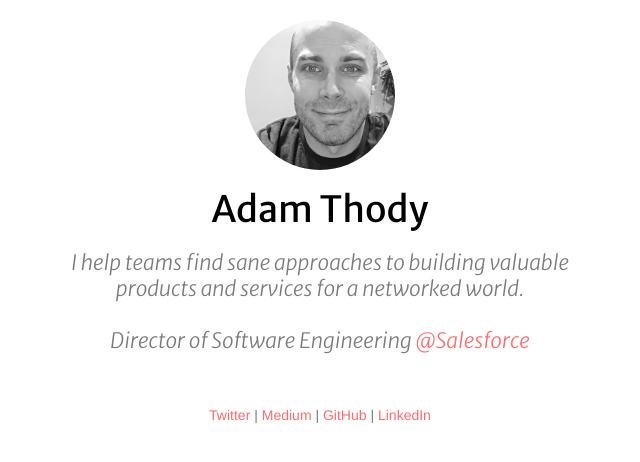
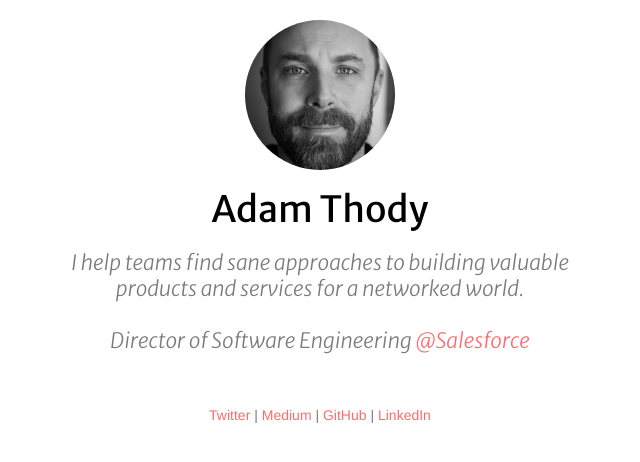
Before and after one commit to thody/thody.github.io, a Jekyll site: the page built from index.html, in a window 1280 px wide. Shown: the top 462 px of the page, without its empty margins (320-960 px from the left). Built offline with Jekyll 4.4.1, drawn with Linux system fonts in a browser that asks for light colours; nearby versions of some CDN libraries; the list of posts is cut into pages by our own code.

Commit message:
Switch to new portrait

```diff
--- a/_includes/header.html
+++ b/_includes/header.html
@@ -1,7 +1,7 @@
 <header class="container">
 	<div class="row">
 		<div class="col-sm-offset-3 col-sm-6 text-center">
-			<a href="/"><img src="/img/portrait3.jpg" height="150" width="150" class="img-circle"></a>
+			<a href="/"><img src="/img/portrait2022.jpeg" height="150" width="150" class="img-circle"></a>
 			<h1><a href="/">Adam Thody</a></h1>
 			<h2 class="muted">I help teams find sane approaches to building valuable products and services for a networked world.<br><br>Director of Software Engineering <a href="https://salesforce.com">@Salesforce</a></h2>
 		</div>
```
